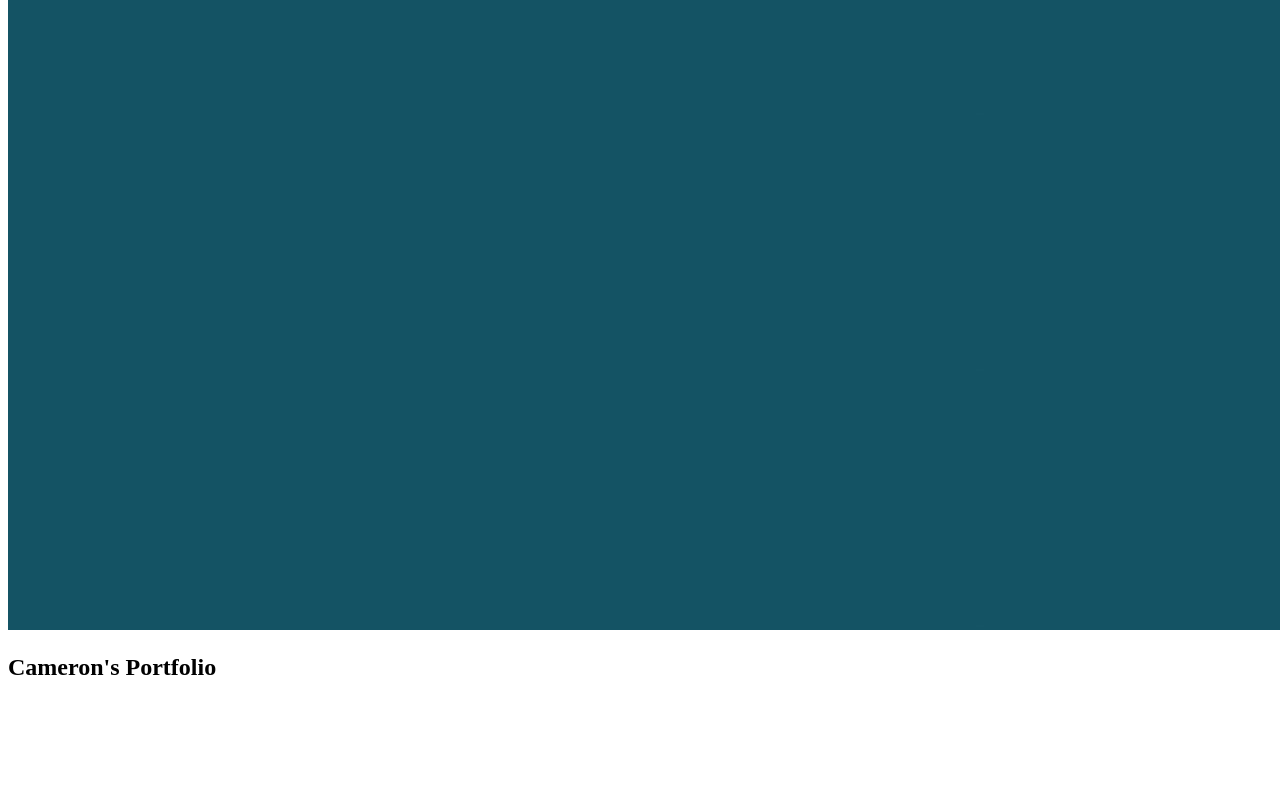
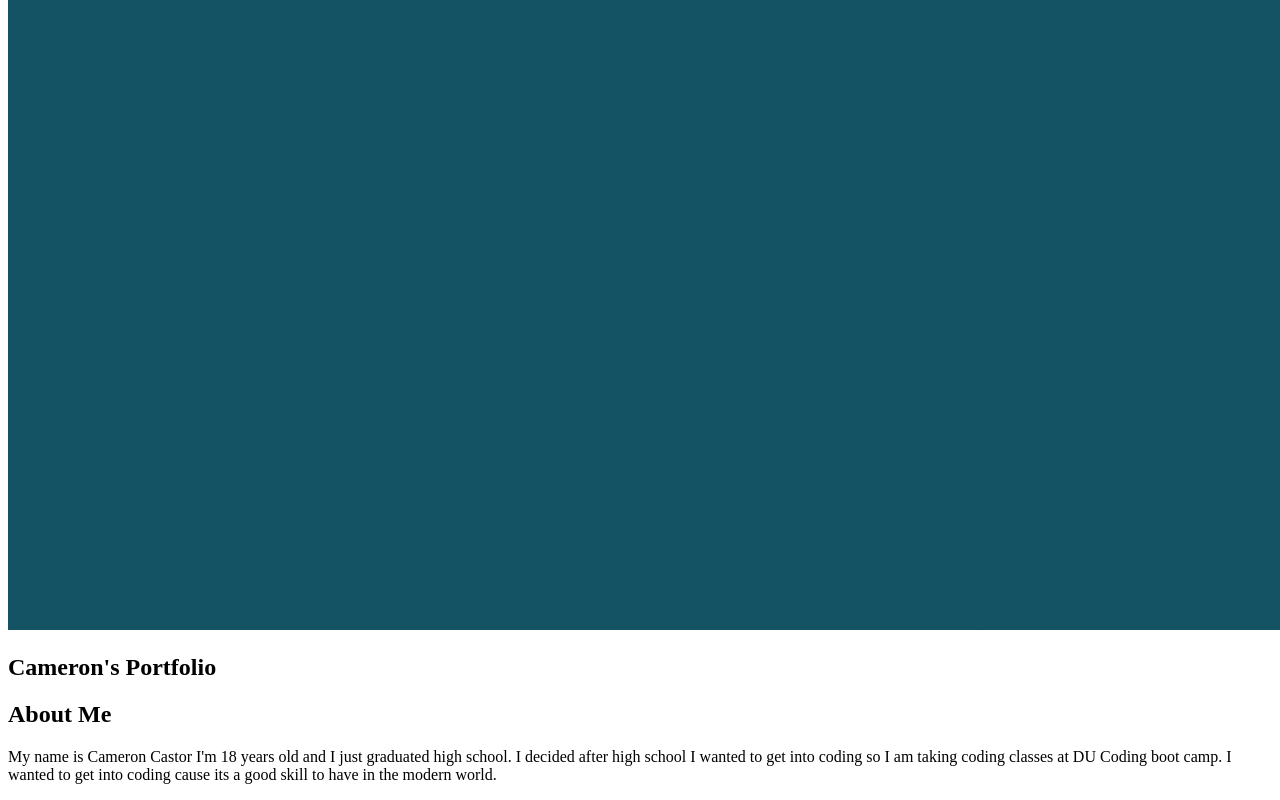
Before and after one commit to CameronC03/Portfolio-Cameron-Castor, a plain HTML site: page index.html in a window 1280 px wide. Shown: the part 3468-4268 px from the top of the page. Before the commit the page ends 4169 px from the top, so only its background shows below. Drawn offline with Linux system fonts and the light colour scheme.

Commit message:
added about me section

```diff
--- a/index.html
+++ b/index.html
@@ -22,5 +22,14 @@
             <h2>Cameron's Portfolio</h2>
         </div>
     </section>
+    <main class="main-page">
+        <section class="section1" id="About-Me">
+            <h2>About Me</h2>
+            <p>
+                My name is Cameron Castor I'm 18 years old and I just graduated high school. I decided after high school I wanted to get into coding  so I am taking coding classes at DU Coding boot camp. I wanted to get into coding cause its a good skill to have in the modern world.
+            </p>
+        </section>
+
+    </main>
 </body>
 </html>
```
